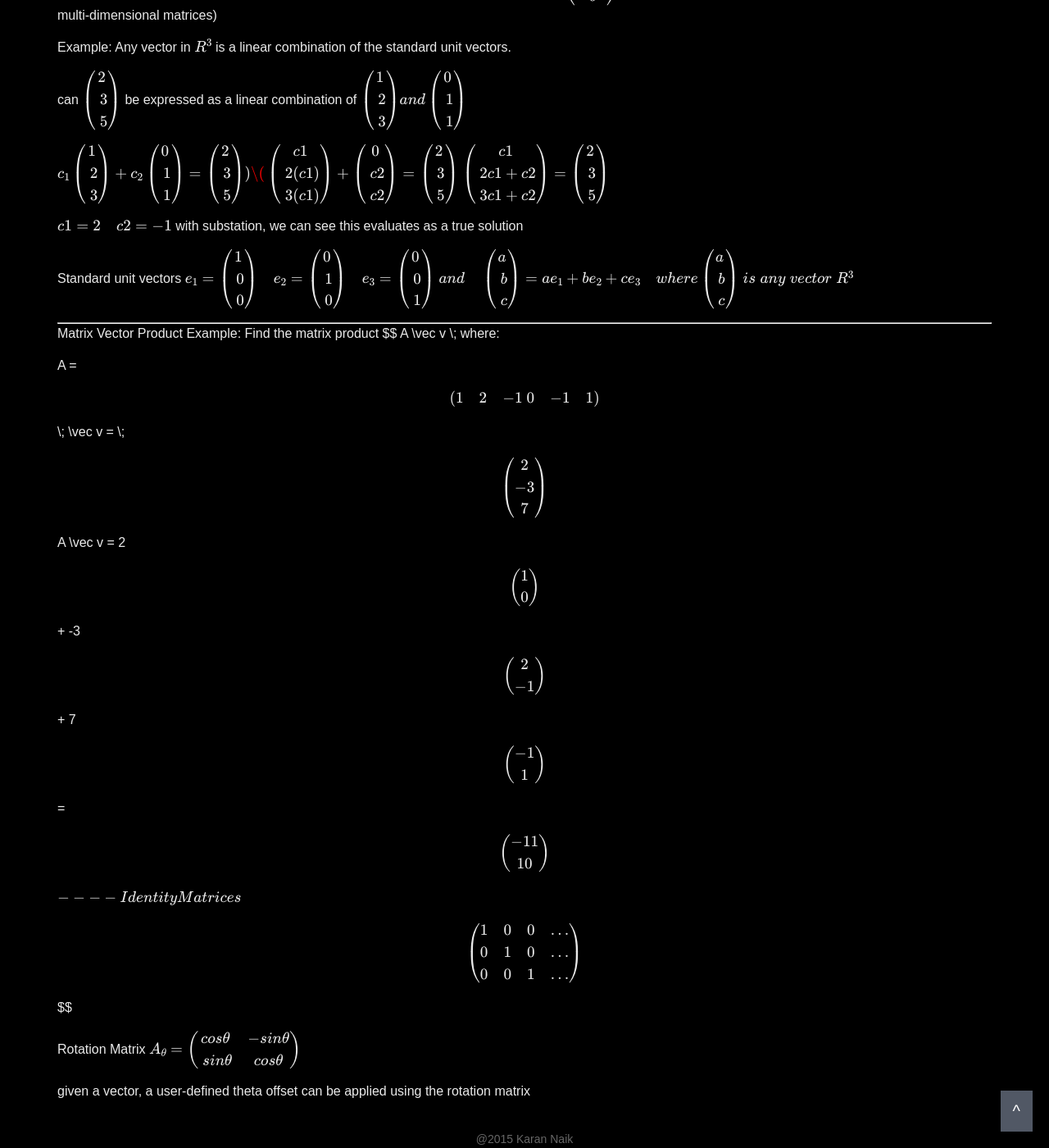
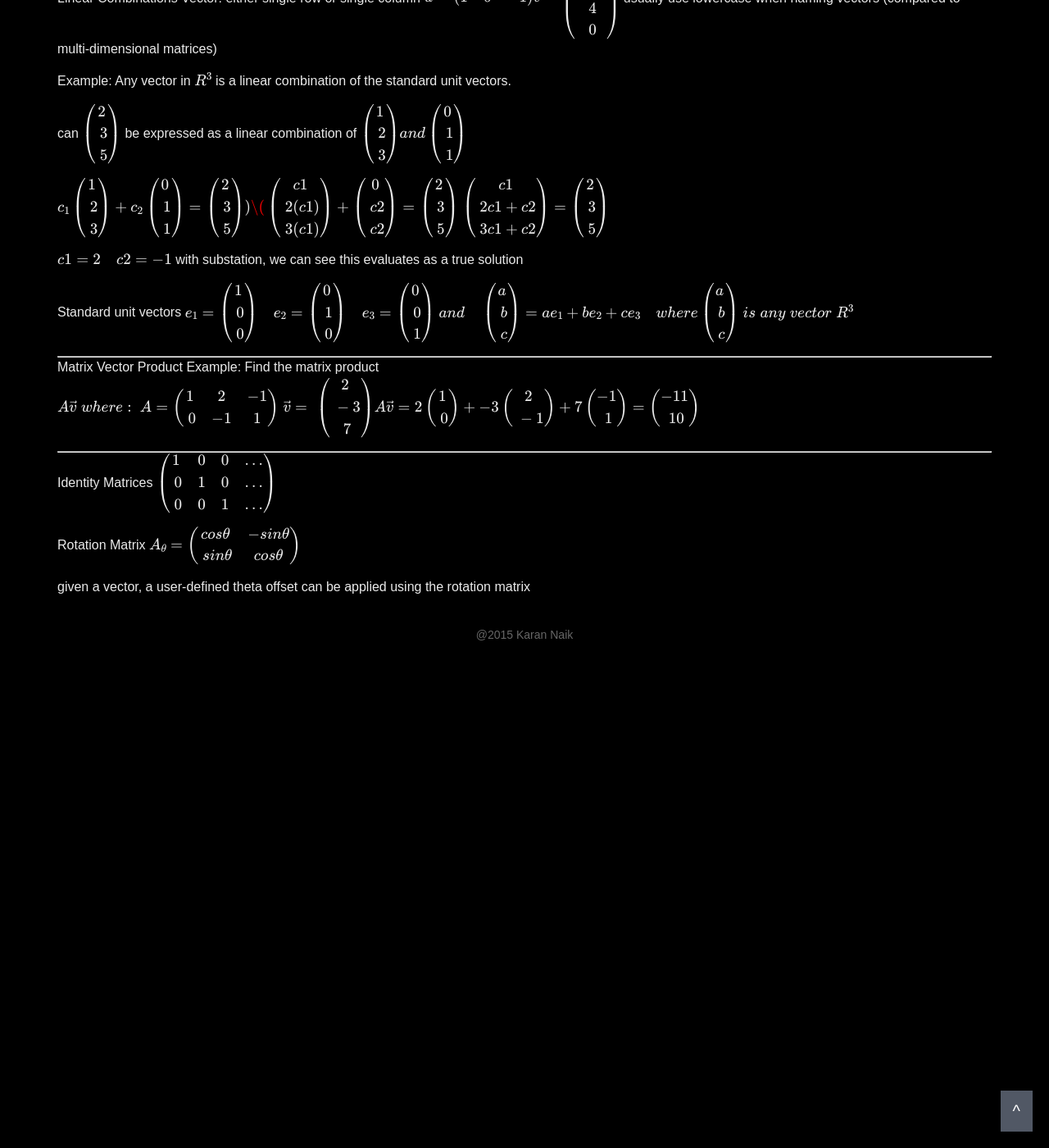
Before and after one commit to knaik/knaik.github.io, a Jekyll site: the page built from _posts/2015-09-02-linear-alg.markdown, in a window 1280 px wide and 1400 px high, scrolled down 1392 px. Shown: the whole window at 82% size. Built offline with Jekyll 4.4.1, drawn with Linux system fonts in a browser that asks for light colours; formulas are drawn with MathJax 3; some of the changed text lies outside the part shown.

Commit message:
Hopefully final visibility tweaking

```diff
--- a/_posts/2015-09-02-linear-alg.markdown
+++ b/_posts/2015-09-02-linear-alg.markdown
@@ -20,7 +20,7 @@ a_2,3_ = f
 matrix_row, column_
 
 What are they used for?
--System of linear equations
+- System of linear equations
 `2x -y + z = 2` and `-x   + 7z = 1`
 
 $$ \begin{pmatrix} 2 & -1 & 1 \\\ -1 & 0 & 7 \end{pmatrix} $$
@@ -34,13 +34,13 @@ easily add operations
 
 A<sub>mxt</sub> = B <sub>mxt</sub> are equal if they have the same values at every index
 Sum
-(a+b)<sub>i,j</sub> = a~i,j~ + b~i,j~
+(a+b)<sub>i,j</sub> = a<sub>i,j</sub> + b<sub>i,j</sub>
 
 scalar multiplication
 each index value is multiplied by a constant value (scalar)
 
 Zero matrix
-a matrix of <sub>m,n</sub> has all index values set to 0
+a matrix of `m,n` has all index values set to 0
 zero addition property
 
 -----
@@ -104,24 +104,10 @@ and \quad \begin{pmatrix} a \\\ b \\\ c \end{pmatrix} = ae_1 + be_2 + ce_3 \quad
 Matrix Vector Product
 Example: Find the matrix product
 $$
-A \vec v \; where:
+A \vec v \; where: \\\
+A = \begin{pmatrix} 1 & 2 & -1 \\\ 0 & -1 & 1 \end{pmatrix} \; \vec v = \; \begin{pmatrix} 2 \\\ -3 \\\  7 \end{pmatrix} A \vec v = 2 \begin{pmatrix} 1  \\\ 0 \end{pmatrix} + -3 \begin{pmatrix} 2  \\\ -1 \end{pmatrix} + 7 \begin{pmatrix} -1 \\\ 1 \end{pmatrix}  = \begin{pmatrix} -11 \\\ 10 \end{pmatrix}
+$$
 
-A =
-\begin{pmatrix}
-1 & 2 & -1 \\\
-0 & -1 & 1
-\end{pmatrix} \; \vec v = \; \begin{pmatrix}
-2 \\\ -3 \\\  7
-\end{pmatrix} A \vec v = 2 \begin{pmatrix}
-1  \\\ 0
-\end{pmatrix} + -3 \begin{pmatrix}
-2  \\\ -1
-\end{pmatrix} + 7 \begin{pmatrix}
--1 \\\ 1
-\end{pmatrix}  = \begin{pmatrix}
--11 \\\ 10
-\end{pmatrix}
-$$
 ----
 Identity Matrices
 $$ \begin{pmatrix} 1 & 0 & 0 & ... \\\ 0 & 1 & 0 & ... \\\ 0 & 0 & 1 & ... \end{pmatrix} $$
```
Also changed, not shown: other parts of _posts/2015-09-02-linear-alg.markdown (+1 -1 lines), 1 other file.
